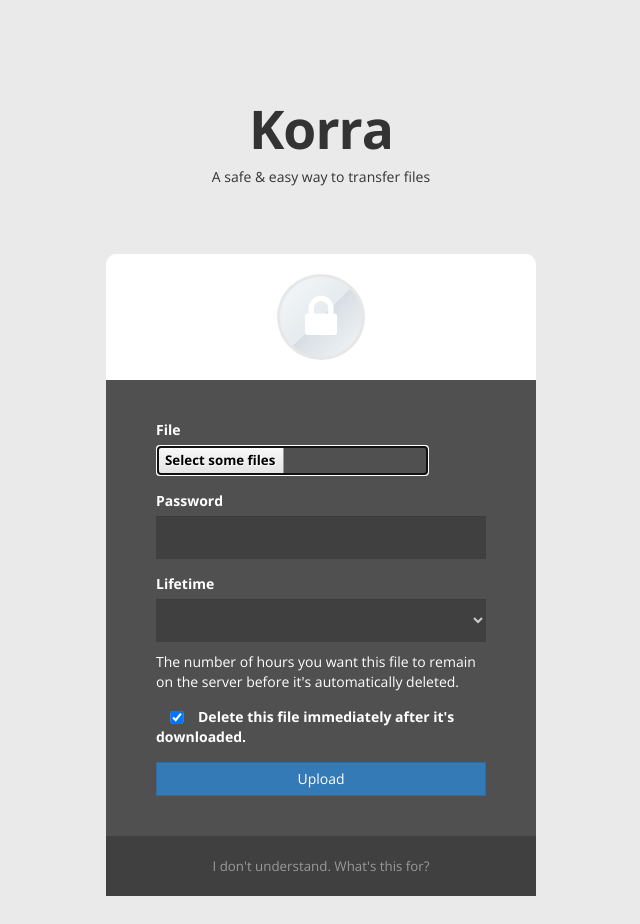
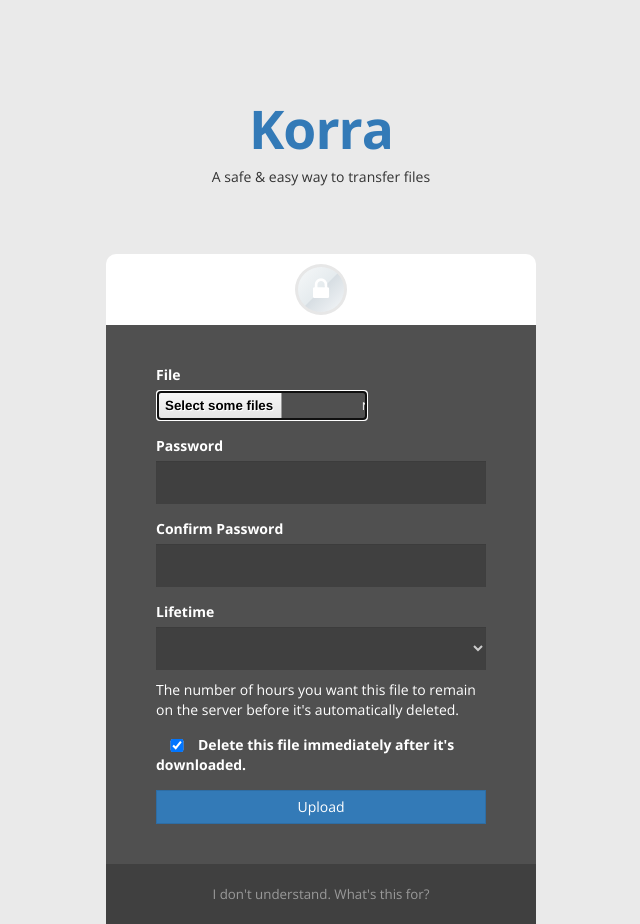
Before and after one commit to bobbayj/korra, a Django app: page / in a window 1280 px wide. Shown: the whole page, without its empty margins (319-959 px from the left). Before the commit the page ends 896 px from the top, so only its background shows below. Run offline with Django 3.2, Linux system fonts and the light colour scheme; parts of the project's set-up code (start-up, migrations or seed data) failed here and were passed over; some libraries are stand-ins or nearby versions.

Commit message:
Added a password confirmation and fixt a few styles

```diff
--- a/src/files/forms.py
+++ b/src/files/forms.py
@@ -25,6 +25,11 @@ class UploadForm(BootstrappedForm):
 
     password = forms.CharField(
         widget=forms.widgets.PasswordInput, min_length=8)
+    password_confirmation = forms.CharField(
+        widget=forms.widgets.PasswordInput,
+        min_length=8,
+        label="Confirm Password"
+    )
 
     lifetime = forms.ChoiceField(
         required=False,
@@ -40,6 +45,14 @@ class UploadForm(BootstrappedForm):
     )
 
     file = forms.FileField()
+
+    def clean(self):
+        r = self.cleaned_data
+        password1 = r.get("password")
+        password2 = r.get("password_confirmation")
+
+        if not password1 == password2:
+            raise forms.ValidationError("The passwords do not match")
 
     def store(self):
 
--- a/src/files/templates/files/upload.html
+++ b/src/files/templates/files/upload.html
@@ -13,6 +13,12 @@
         {{ form.password.label_tag }}
         {{ form.password }}
         {% if form.password.help_text %}<div class="help-text">{{ form.password.help_text }}</div>{% endif %}
+      </div>
+      <div class="form-group {{ form.password_confirmation.errors|yesno:'error,' }}">
+        {{ form.password_confirmation.errors }}
+        {{ form.password_confirmation.label_tag }}
+        {{ form.password_confirmation }}
+        {% if form.password_confirmation.help_text %}<div class="help-text">{{ form.password_confirmation.help_text }}</div>{% endif %}
       </div>
       <div class="form-group {{ form.lifetime.errors|yesno:'error,' }}">
         {{ form.lifetime.errors }}
--- a/src/korra/static/korra/css/main.css
+++ b/src/korra/static/korra/css/main.css
@@ -1,6 +1,8 @@
 /* Un-ugly the file fields */
 input[type="file"] {
-  color: transparent;
+  color: #ffffff;
+  font-family: helvetica,verdana,sans-serif;
+  font-size: 0.8em;
 }
 input[type="file"]::-webkit-file-upload-button {
   visibility: hidden;
@@ -124,17 +126,17 @@ input[type="file"]:active::before {
   max-width: 400px;
 }
 .pretty.upload-main .form-header {
-  padding: 20px 0;
+  padding: 10px 0;
   text-align: center;
   border-radius: 10px 10px 0 0;
   background-color: #fff;
 }
 .pretty.upload-main .form-header .fa-lock {
-  font-size: 50px;
+  font-size: 25px;
   color: #fff;
   border-radius: 50%;
   border: 3px solid #E7E7E7;
-  padding: 15px 25px;
+  padding: 10px 15px;
   background: #f6f8f9;
   background: -moz-linear-gradient(-45deg, #f6f8f9 0%, #e5ebee 50%, #d7dee3 51%, #f5f7f9 100%);
   background: -webkit-gradient(linear, left top, right bottom, color-stop(0%, #f6f8f9), color-stop(50%, #e5ebee), color-stop(51%, #d7dee3), color-stop(100%, #f5f7f9));
--- a/src/korra/templates/korra/base.html
+++ b/src/korra/templates/korra/base.html
@@ -33,7 +33,7 @@
         <div class="wrap">
           <div class="container">
             <div id="title" class="title" data-animation="fadeInDown" data-animation-delay=".8s">
-              <h1>Korra</h1>
+              <h1><a href="{% url 'upload' %}">Korra</a></h1>
               <h5>A safe &amp; easy way to transfer files</h5>
             </div>
             {% block content %}{% endblock content %}
```
Also changed, not shown: README.md.
